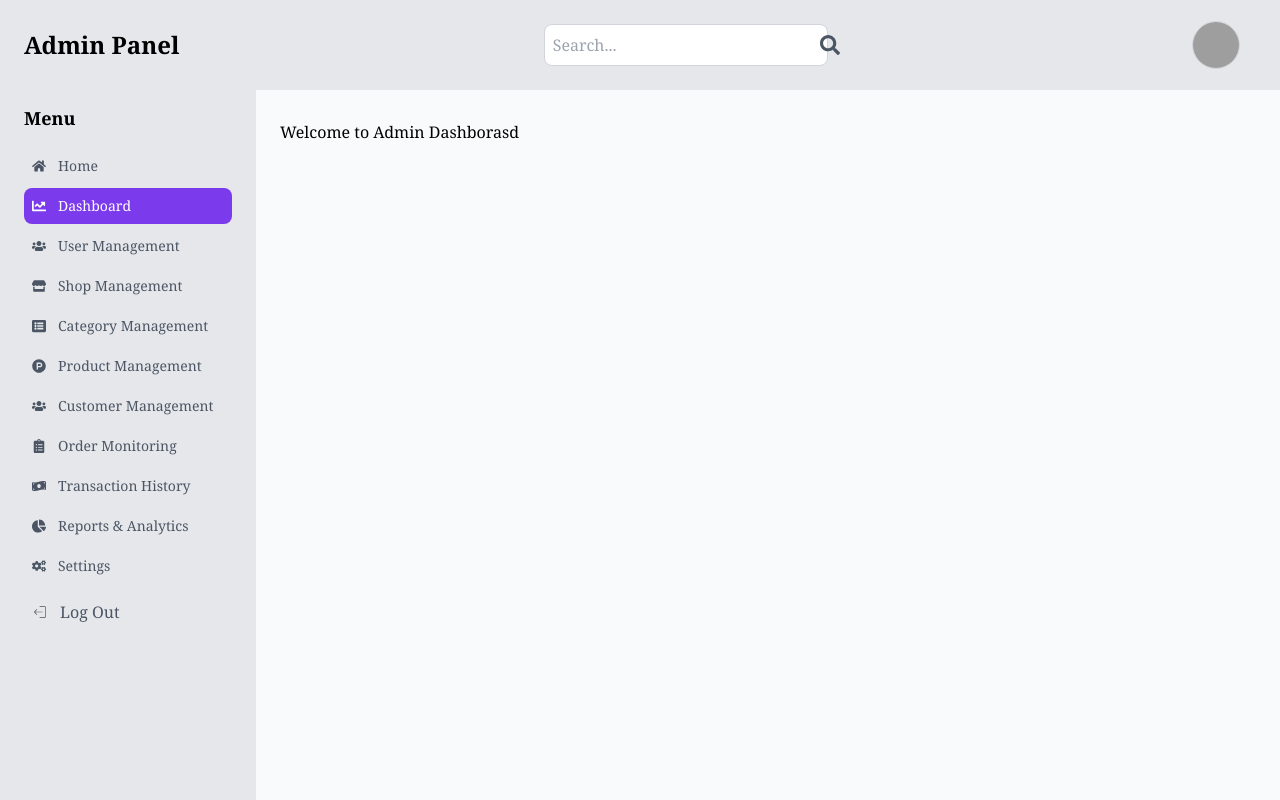
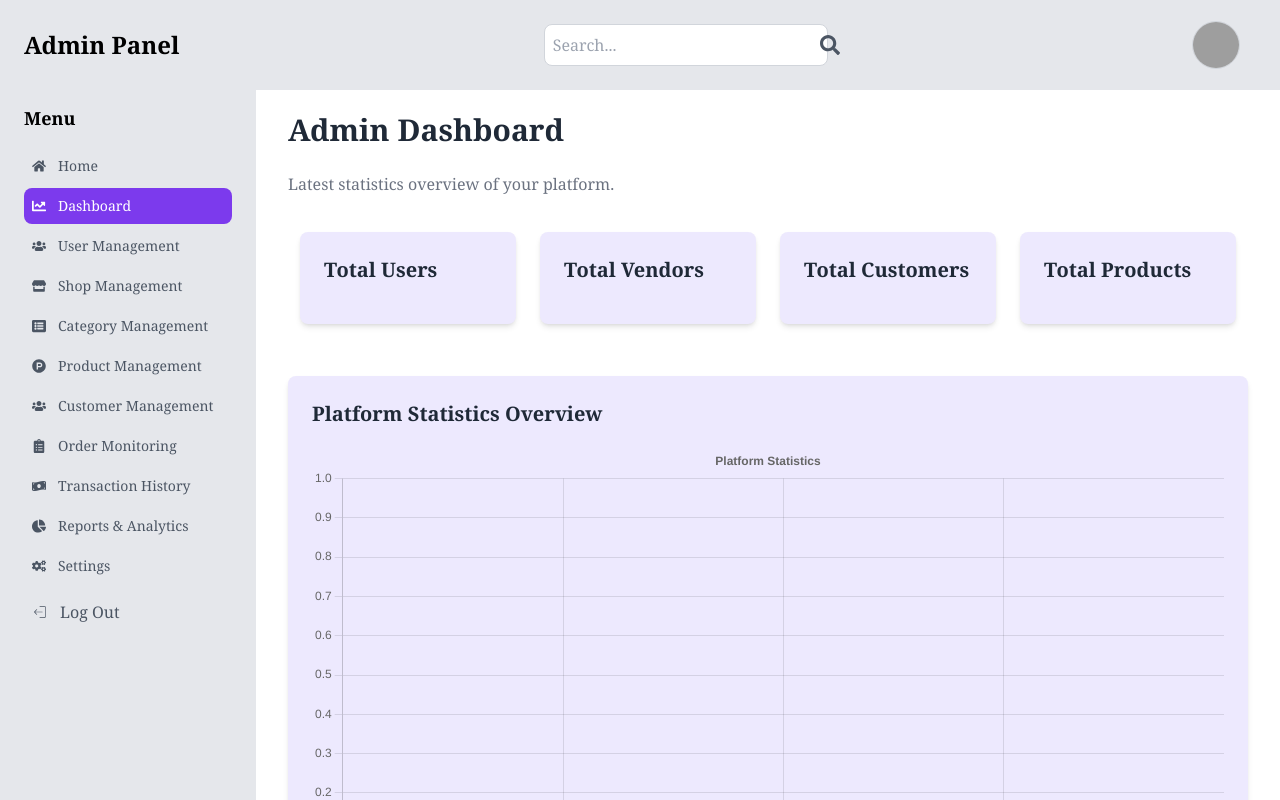
Before and after one commit to Kamrulthedev/Buy-Nest, a React (Vite) app: page /admin/adminDashboard in a window 1280 px wide. Shown: the top 800 px of the page. Built offline with nearby package versions, Linux system fonts and the light colour scheme; grey boxes are pictures that could not be loaded.

Commit message:
Create-a-admin-dashborad-graph-cart

```diff
--- a/package.json
+++ b/package.json
@@ -19,11 +19,13 @@
     "@radix-ui/react-slot": "^1.1.0",
     "@reduxjs/toolkit": "^2.2.6",
     "animate.css": "^4.1.1",
+    "chart.js": "^4.4.7",
     "class-variance-authority": "^0.7.0",
     "clsx": "^2.1.1",
     "embla-carousel-react": "^8.1.6",
     "lucide-react": "^0.403.0",
     "react": "^18.3.1",
+    "react-chartjs-2": "^5.2.0",
     "react-dom": "^18.3.1",
     "react-fast-marquee": "^1.6.5",
     "react-hook-form": "^7.52.1",
--- /dev/null
+++ b/src/components/AdminDashboard/DashboardGraph.tsx
@@ -0,0 +1,93 @@
+/* eslint-disable @typescript-eslint/no-explicit-any */
+import { Bar } from "react-chartjs-2";
+import {
+    Chart as ChartJS,
+    CategoryScale,
+    LinearScale,
+    BarElement,
+    Title,
+    Tooltip,
+    Legend
+} from 'chart.js';
+
+ChartJS.register(
+    CategoryScale,
+    LinearScale,
+    BarElement,
+    Title,
+    Tooltip,
+    Legend
+);
+
+const DashboardGraph = ({ stats }: any) => {
+    const chartData = {
+        labels: ['Users', 'Products', 'Orders', 'Transactions'],
+        datasets: [
+            {
+                label: 'Statistics',
+                data: [
+                    0,
+                    0,
+                    0,
+                    0,
+                ],
+                backgroundColor: ['#4caf50', '#2196f3', '#ff9800', '#f44336'],
+            },
+        ],
+    };
+
+    const chartOptions = {
+        responsive: true,
+        plugins: {
+            legend: { display: false },
+            title: {
+                display: true,
+                text: 'Platform Statistics',
+            },
+        },
+    };
+    return (
+        <div className="min-h-screen sticky bg-white">
+            <div className="max-w-7xl mx-auto p-8">
+                <h1 className="text-3xl font-bold text-gray-800 mb-6">Admin Dashboard</h1>
+                <p className="text-gray-500 mb-6">Latest statistics overview of your platform.</p>
+
+                {/* Overview Cards */}
+                <div className="grid grid-cols-1 md:grid-cols-4 gap-6 mb-10 p-3">
+                    {/* Total Users */}
+                    <div className="bg-violet-100 p-6 rounded-lg shadow-md">
+                        <h2 className="text-xl font-semibold text-gray-800">Total Users</h2>
+                        <p className="text-4xl font-bold text-gray-800 my-4">{stats?.totalUsers.toLocaleString()}</p>
+                    </div>
+                    {/* Total Vendors */}
+                    <div className="bg-violet-100  p-6 rounded-lg shadow-md">
+                        <h2 className="text-xl font-semibold text-gray-800">Total Vendors</h2>
+                        <p className="text-4xl font-bold text-gray-800 my-4">{stats?.totalLikes.toLocaleString()}</p>
+                    </div>
+                    {/* Total Customers */}
+                    <div className="bg-violet-100  p-6 rounded-lg shadow-md">
+                        <h2 className="text-xl font-semibold text-gray-800">Total Customers</h2>
+                        <p className="text-4xl font-bold text-gray-800 my-4">{stats?.totalComments.toLocaleString()}</p>
+                    </div>
+                    {/* Total Products */}
+                    <div className="bg-violet-100  p-6 rounded-lg shadow-md">
+                        <h2 className="text-xl font-semibold text-gray-800">Total Products</h2>
+                        <p className="text-4xl font-bold text-gray-800 my-4">{stats?.totalPosts.toLocaleString()}</p>
+                    </div>
+
+
+                </div>
+
+                {/* Bar Graph */}
+                <div className="bg-violet-100  p-6 rounded-lg shadow-md mb-10">
+                    <h2 className="text-xl font-semibold text-gray-800 mb-4">Platform Statistics Overview</h2>
+                    <div>
+                        <Bar data={chartData} options={chartOptions} />
+                    </div>
+                </div>
+            </div>
+        </div>
+    );
+};
+
+export default DashboardGraph;
--- a/src/components/AdminDashboard/SearchBar.tsx
+++ b/src/components/AdminDashboard/SearchBar.tsx
@@ -2,14 +2,14 @@ import { FaSearch } from 'react-icons/fa';
 
 const SearchBar = () => {
   return (
-    <div className="w-full lg:w-[600px] p-4 transition-transform hover:scale-x-110">
+    <div className="w-48 md:w-96 lg:w-[600px] p-4 transition-transform hover:scale-x-110">
     <div className="flex items-center justify-center relative">
       <input
         type="text"
         placeholder="Search..."
         className="w-full md:w-1/2 p-2 border bg-white border-gray-300 rounded-lg focus:outline-none focus:ring-2 focus:ring-violet-500 pr-12"
       />
-      <button className="absolute ml-48 lg:ml-72 text-gray-600 rounded-r-lg">
+      <button className="absolute ml-28 md:ml-36 lg:ml-72 text-gray-600 rounded-r-lg">
         <FaSearch className="w-5 h-5" />
       </button>
     </div>
--- a/src/pages/Admin/AdminNavber.tsx
+++ b/src/pages/Admin/AdminNavber.tsx
@@ -165,7 +165,7 @@ const AdminLayout = () => {
     </nav>
 
     {/* Main Content Area */}
-    <main className="flex-1 mt-24 p-6 sticky top-20 z-20 overflow-y-auto">
+    <main className="flex-1 mt-[80px] sticky top-20 z-20 overflow-y-auto">
         <Outlet />
     </main>
 </div>
--- a/src/pages/Admin/Dashboard/Dashboard.tsx
+++ b/src/pages/Admin/Dashboard/Dashboard.tsx
@@ -1,8 +1,14 @@
+/* eslint-disable @typescript-eslint/no-unused-vars */
+import DashboardGraph from "@/components/AdminDashboard/DashboardGraph";
 
 const Dashboard = () => {
+
     return (
         <div>
-            <h1>Welcome to Admin Dashborasd</h1>
+            {/* Sticky Graph Container */}
+            <div className="sticky">
+            <DashboardGraph />
+            </div>
         </div>
     );
 };
```
Also changed, not shown: 1 other file (tests, documents, lock files or other folders).
